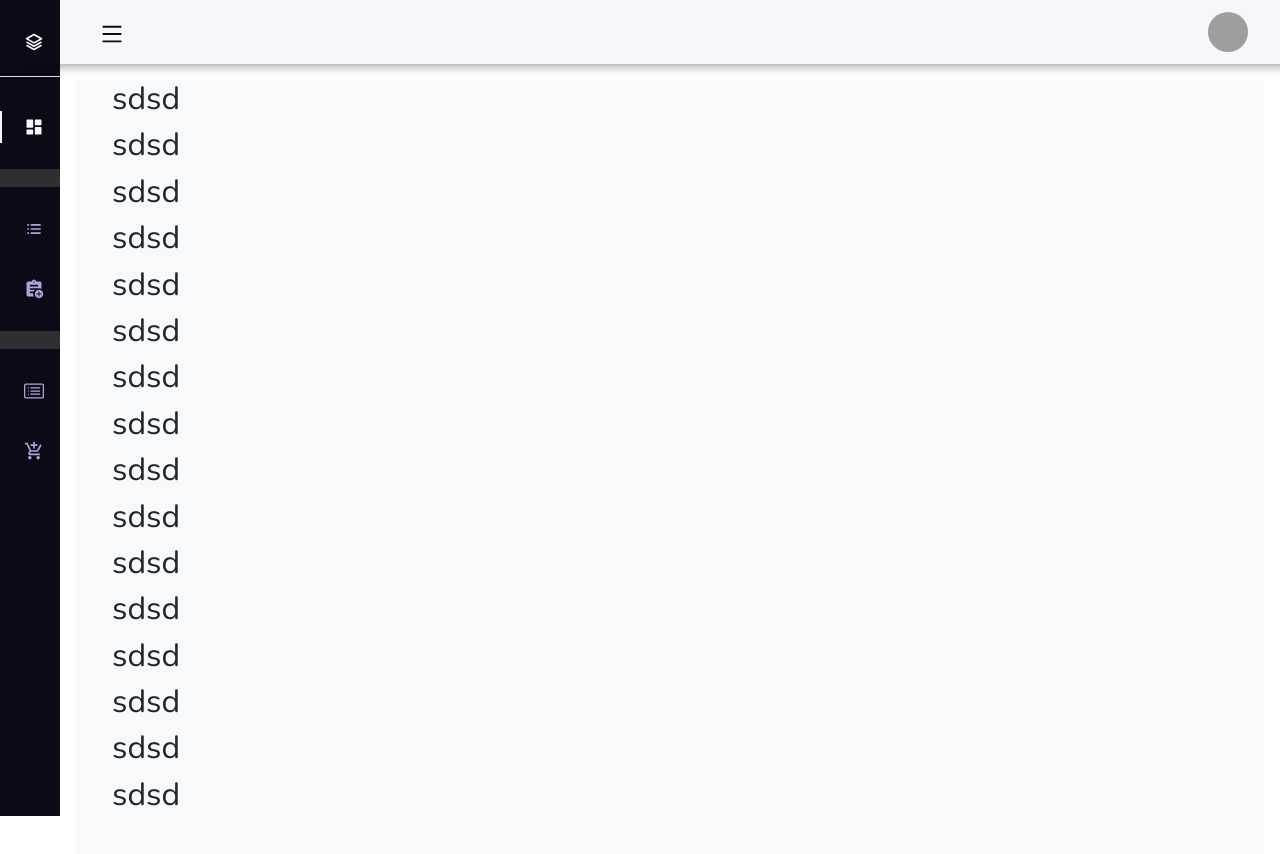
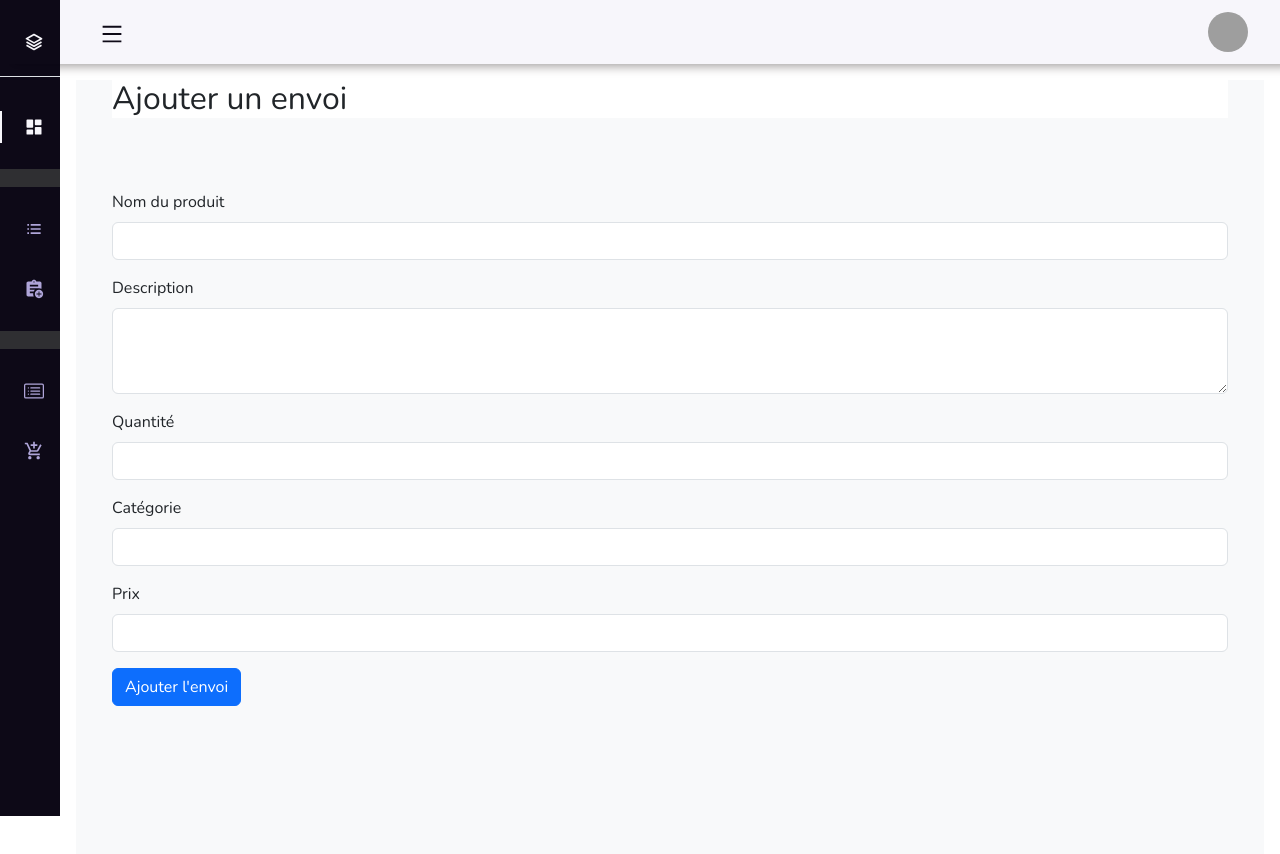
Before and after one commit to viadel13/platform-suivi-ttrnc, a React (Create React App) app: page /dashboard/ajouterEnvoi in a window 1280 px wide. Shown: the top 854 px of the page. Built offline with nearby package versions, Linux system fonts and the light colour scheme; no server answers; sample sign-in values are in the browser's storage; grey boxes are pictures that could not be loaded; some icons are missing.

Commit message:
first commit

```diff
--- a/src/components/Sidebar/Index.js
+++ b/src/components/Sidebar/Index.js
@@ -62,11 +62,11 @@ const Sidebar = ({ isSidebarOpen }) => {
                 Marchandises
               </span>
             </div>
-            <Link to="listeMarchandises" className="nav_link">
+            <Link to="listMarchandises" className="nav_link">
               <BsCardList className=" nav_icon" />
               <span className="nav_name" style={{ display: !isSidebarOpen ? "none" : "" }}>Liste marchandises</span>
             </Link>
-            <Link to="ajouterMarchandise" className="nav_link">
+            <Link to="addMarchandise" className="nav_link">
               <MdAddShoppingCart className=" nav_icon" />
               <span className="nav_name"  style={{ display: !isSidebarOpen ? "none" : "" }}>Ajouter un envoi</span>
             </Link>
--- /dev/null
+++ b/src/components/Sidebar/menus/AddMarchandise.js
@@ -0,0 +1,13 @@
+import React from "react";
+
+const AddMarchandise = () => {
+  return (
+    <div className="container mt-5">
+      <div style={{ backgroundColor: "white" }}>
+        <h2>Ajouter marchadise</h2>
+      </div>
+    </div>
+  );
+};
+
+export default AddMarchandise;
--- a/src/components/Sidebar/menus/AjouterEnvoi.js
+++ b/src/components/Sidebar/menus/AjouterEnvoi.js
@@ -8,52 +8,109 @@ import { useState } from "react";
 
 const AjouterEnvoi = () => {
 
-  // const dispatch = useDispatch();
-  // const uuid = uuidv4().slice(0, 10);
+  const dispatch = useDispatch();
+  const uuid = uuidv4().slice(0, 10);
 
-  // const initialValues =  {
-  //   nomProduit: '',
-  //   description: '',
-  //   quantite: '',
-  //   categorie: '',
-  //   prix: '',
-  //   numeroSuivi: `${uuid}`
-  // };
+  const initialValues =  {
+    nomProduit: '',
+    description: '',
+    quantite: '',
+    categorie: '',
+    prix: '',
+    numeroSuivi: `${uuid}`
+  };
 
-  // const onSubmit = async values =>{
-  //   dispatch(datasEnvoi(values));
-  //   await addDoc(collection(db, "DatasEnvoi"), values);
-  //   formik.handleReset();
-  // };
+  const onSubmit = async values =>{
+    dispatch(datasEnvoi(values));
+    await addDoc(collection(db, "DatasEnvoi"), values);
+    formik.handleReset();
+  };
 
 
-  // const formik = useFormik({
-  //   initialValues,
-  //   onSubmit,
+  const formik = useFormik({
+    initialValues,
+    onSubmit,
 
-  // });
+  });
 
   return (
-   <>
-    <div className="container">
-      <h2>sdsd</h2>
-      <h2>sdsd</h2>
-      <h2>sdsd</h2>
-      <h2>sdsd</h2>
-      <h2>sdsd</h2>
-      <h2>sdsd</h2>
-      <h2>sdsd</h2>
-      <h2>sdsd</h2>
-      <h2>sdsd</h2>
-      <h2>sdsd</h2>
-      <h2>sdsd</h2>
-      <h2>sdsd</h2>
-      <h2>sdsd</h2>
-      <h2>sdsd</h2>
-      <h2>sdsd</h2>
-      <h2>sdsd</h2>
+    <div className="container mt-5">
+      <div style={{ backgroundColor: "white" }}>
+        <h2>Ajouter un envoi</h2>
+      </div>
+
+      <form className="mt-5 py-4" onSubmit={formik.handleSubmit} >
+        <div className="mb-3">
+          <label htmlFor="nomProduit" className="form-label">
+            Nom du produit
+          </label>
+          <input
+            type="text"
+            className="form-control"
+            id="nomProduit"
+            name="nomProduit"
+            onChange={formik.handleChange}
+            value={formik.values.nomProduit}
+          />
+        </div>
+        <div className="mb-3">
+          <label htmlFor="description" className="form-label">
+            Description
+          </label>
+          <textarea
+            className="form-control"
+            id="description"
+            name="description"
+            rows="3"
+            onChange={formik.handleChange}
+            value={formik.values.description}
+          ></textarea>
+        </div>
+        <div className="mb-3">
+          <label htmlFor="quantite" className="form-label">
+            Quantité
+          </label>
+          <input
+            type="number"
+            className="form-control"
+            id="quantite"
+            name="quantite"
+            onChange={formik.handleChange}
+            value={formik.values.quantite}
+          />
+        </div>
+        <div className="mb-3">
+          <label htmlFor="categorie" className="form-label">
+            Catégorie
+          </label>
+          <input
+            type="text"
+            className="form-control"
+            id="categorie"
+            name="categorie"
+            onChange={formik.handleChange}
+            value={formik.values.categorie}
+          />
+        </div>
+        <div className="mb-3">
+          <label htmlFor="prix" className="form-label">
+            Prix
+          </label>
+          <input
+            type="number"
+            className="form-control"
+            id="prix"
+            name="prix"
+            step="1"
+            onChange={formik.handleChange}
+            value={formik.values.prix}
+          />
+        </div>
+        <button type="submit" className="btn btn-primary" >
+          Ajouter l'envoi
+        </button>
+      </form>
     </div>
-   </>
   );
 };
 
--- /dev/null
+++ b/src/components/Sidebar/menus/ListMarchandise.js
@@ -0,0 +1,13 @@
+import React from "react";
+
+const ListMarchandise = () => {
+  return (
+    <div className="container mt-5">
+      <div style={{ backgroundColor: "white" }}>
+        <h2>Liste des marchandises</h2>
+      </div>
+    </div>
+  );
+};
+
+export default ListMarchandise;
--- a/src/routes/route.js
+++ b/src/routes/route.js
@@ -6,8 +6,8 @@ import Authentification from "../components/Authentification/Index";
 import Dashboard from "../components/Dashboard/Index";
 import AjouterEnvoi from "../components/Sidebar/menus/AjouterEnvoi";
 import ListeEnvois from "../components/Sidebar/menus/ListeEnvois";
-import ListeMarchandises from "../components/Sidebar/menus/ListeMarchandises";
-import AjouterMarchandise from "../components/Sidebar/menus/AjouterMarchandise";
+import ListMarchandise from "../components/Sidebar/menus/ListMarchandise";
+import AddMarchandise from "../components/Sidebar/menus/AddMarchandise";
 
 const Root = () => {
   return (
@@ -22,8 +22,8 @@ const Root = () => {
           <Route index element={<Accueil />} />
           <Route path="listeEnvois" element={<ListeEnvois />} />
           <Route path="ajouterEnvoi" element={<AjouterEnvoi />} />
-          <Route path="listeMarchandises" element={<ListeMarchandises />} />
-          <Route path="ajouterMarchandise" element={<AjouterMarchandise />} />
+          <Route path="listMarchandises" element={<ListMarchandise />} />
+          <Route path="addMarchandise" element={<AddMarchandise />} />
         </Route>
       </Routes>
 
```
